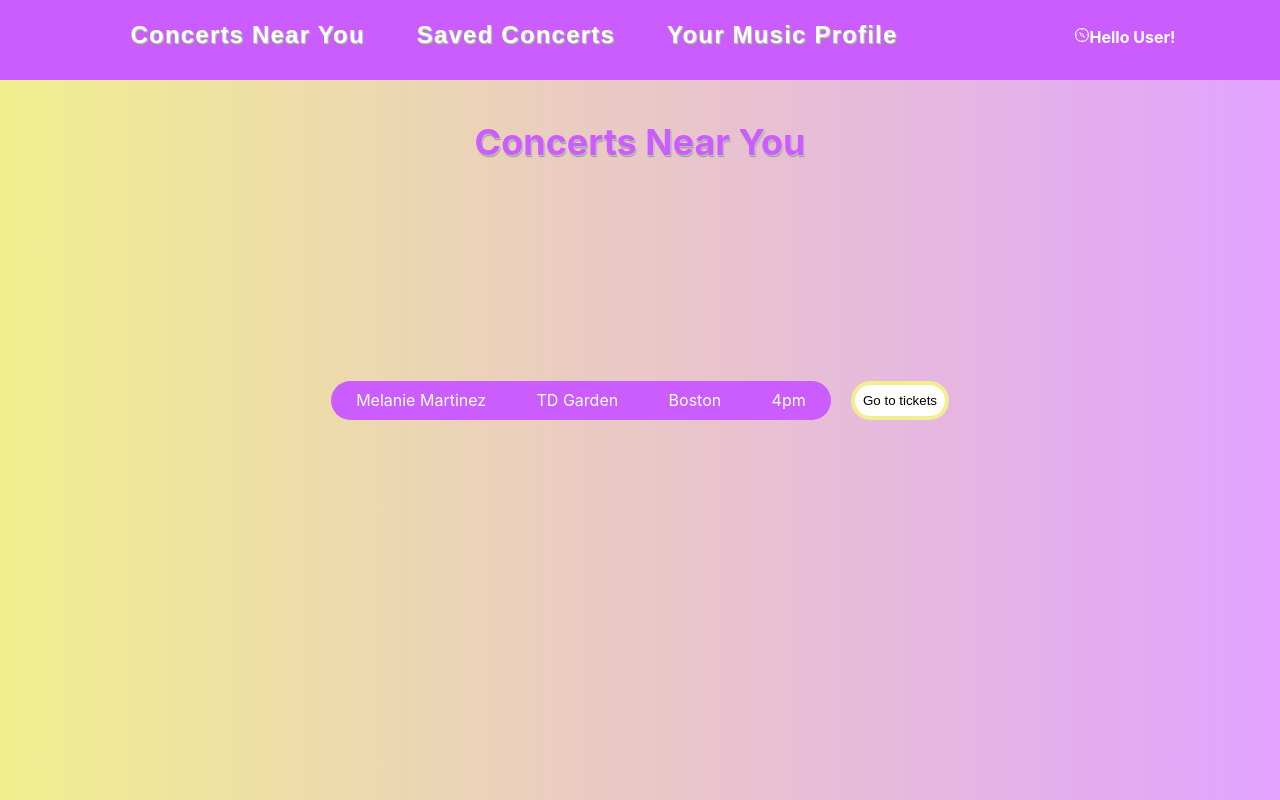
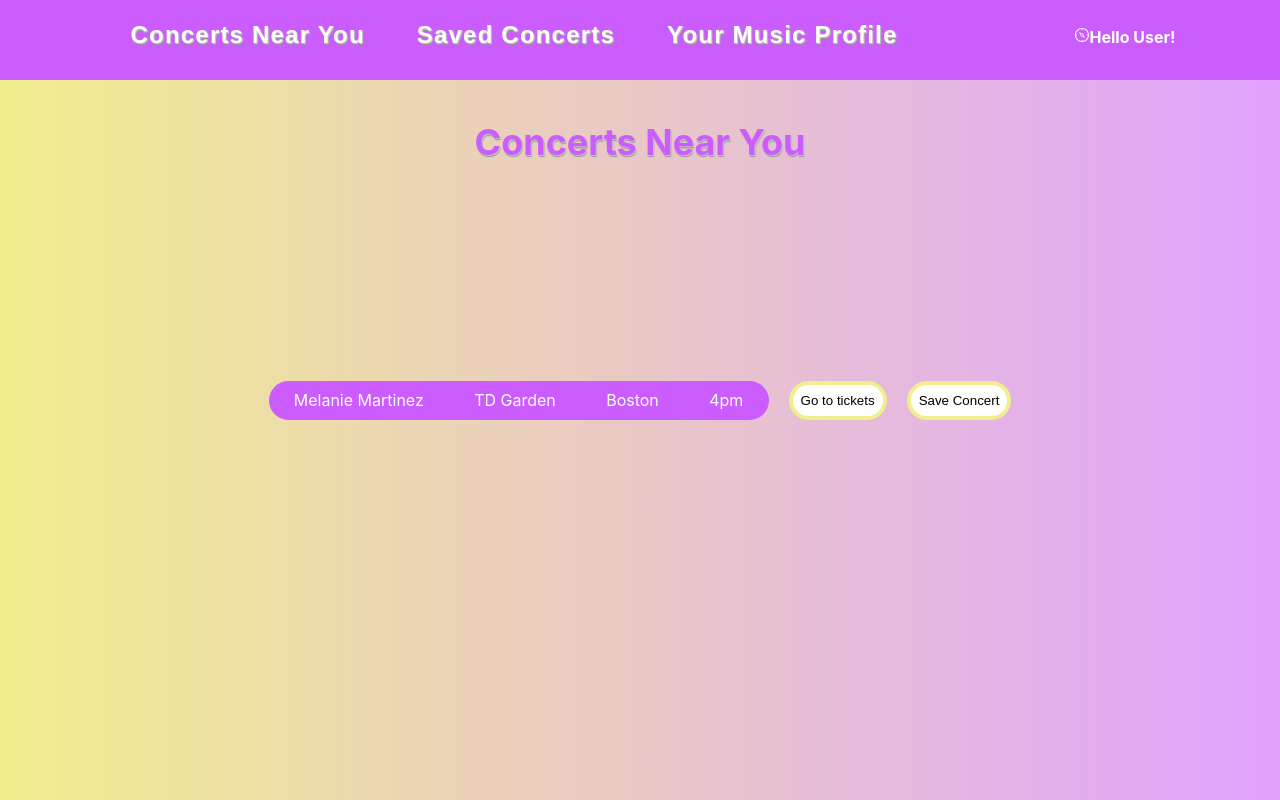
Before and after one commit to ivannadels/CS411-ConcertFinder, a React (Create React App) app in the folder concert-finder/: page /ConcertsNearby in a window 1280 px wide. Built offline with nearby package versions, Linux system fonts and the light colour scheme.

Commit message:
inserting save concert button, which will allow user to store concerts in their Saved Concerts page for later viewing

```diff
--- a/concert-finder/src/ConcertListing.css
+++ b/concert-finder/src/ConcertListing.css
@@ -1,6 +1,5 @@
 .Listing {
     display: grid;
-    align-content: center;
 }
 
 .concertInfo {
@@ -14,12 +13,17 @@
     grid-column: 1;
 }
 
-.button {
+.tickets {
     grid-column: 2;
     margin-left: 20px;
 }
 
-.tickets {
+.saveConcert {
+    grid-column: 3;
+    margin-left: 20px;
+}
+
+.button {
     background-color: white;
     border-radius: 20px;
     border-color: #f1ee8e;
--- a/concert-finder/src/ConcertListing.js
+++ b/concert-finder/src/ConcertListing.js
@@ -10,12 +10,16 @@ const ConcertListing = (props) => {
                 <span style={{gridColumn: '3'}}>{props.city}</span>
                 <span style={{gridColumn: '4'}}>{props.time}</span>
             </div>
-            <div className='button'>
-                <button className='tickets'>
+            <div className='tickets'>
+                <button className='button'>
                     Go to tickets
                 </button>
             </div>
-
+            <div className='saveConcert'>
+                <button className='button'>
+                    Save Concert
+                </button>
+            </div>
         </div>
 
     )
```
